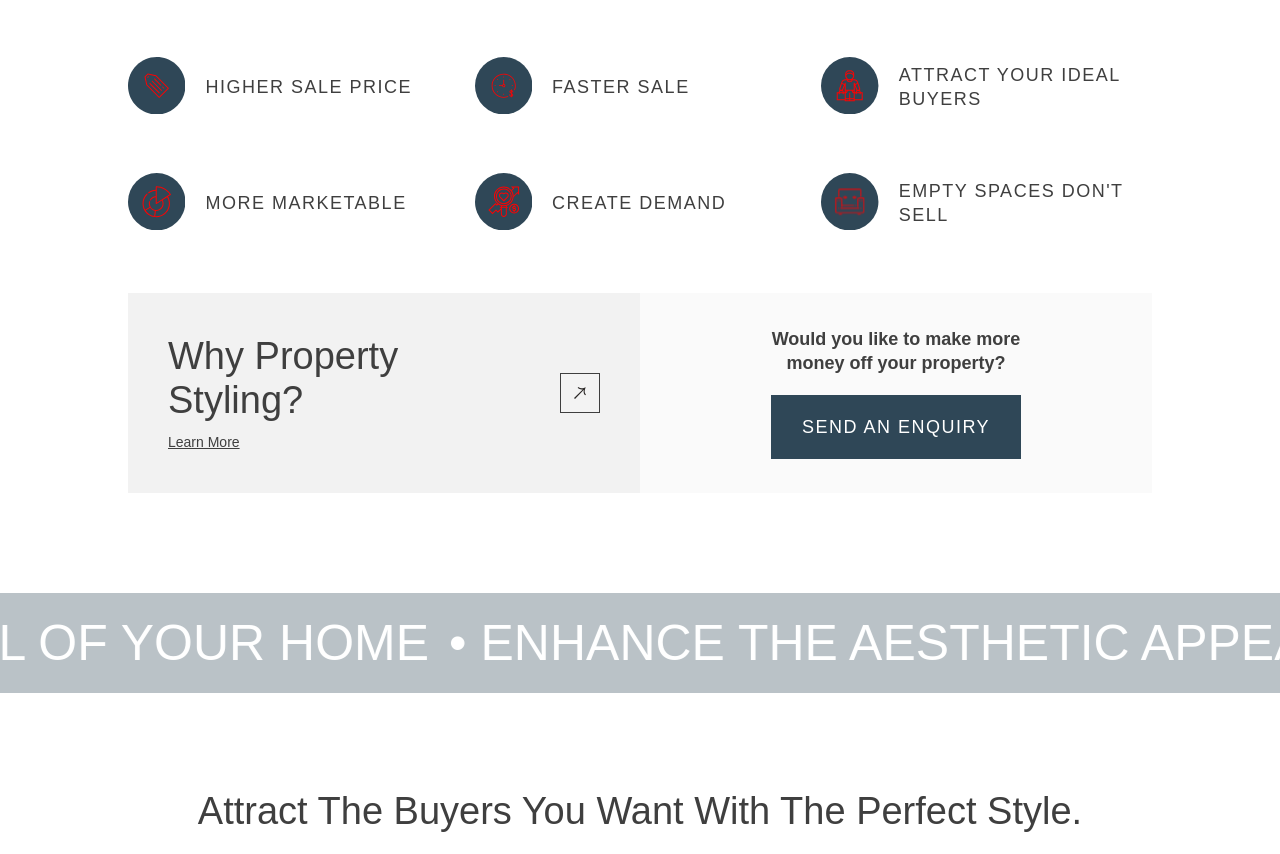
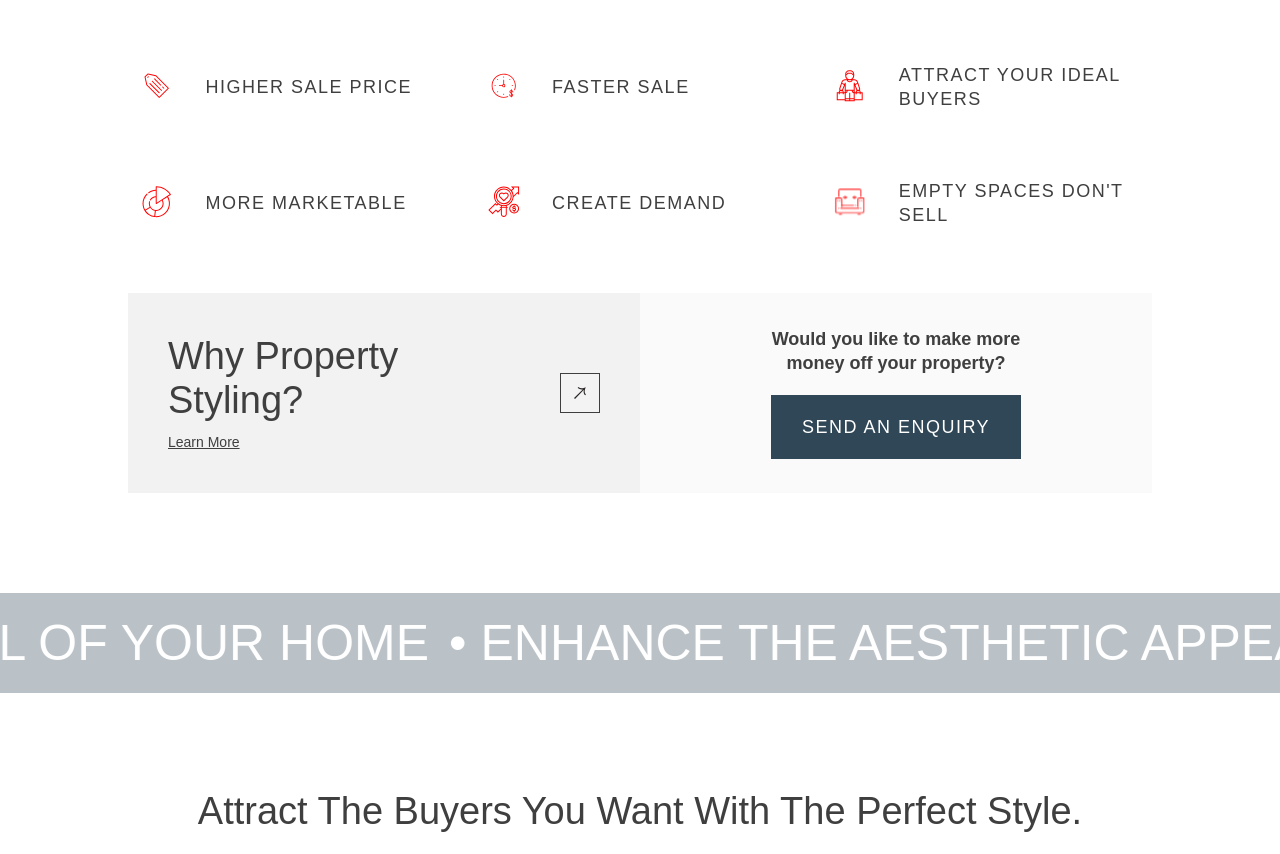
Before and after one commit to uBloom/First-Impressions-Property-Styling, a plain HTML site: page index.html in a window 1280 px wide. Shown: the part 1064-1918 px from the top of the page. Drawn offline with nearby package versions, Linux system fonts and the light colour scheme; a script that the page names is missing.

Commit message:
Update propertystyling.webflow.css

```diff
--- a/css/propertystyling.webflow.css
+++ b/css/propertystyling.webflow.css
@@ -1318,7 +1318,7 @@
 .html-embed-4 {
   width: 60px;
   height: 60px;
-  color: #2f4757;
+  color: #FFFFFF;
 }
 
 .heading-10 {
```
